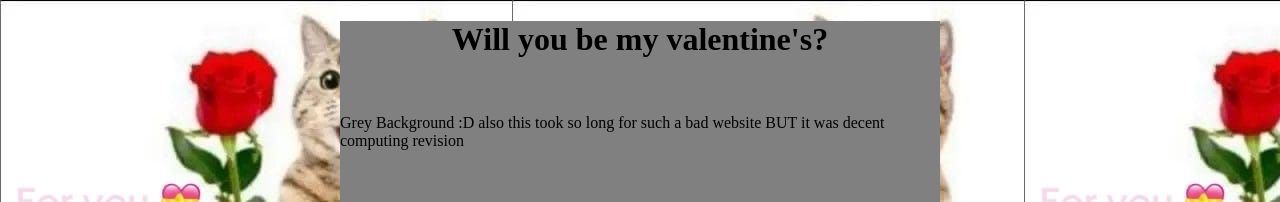
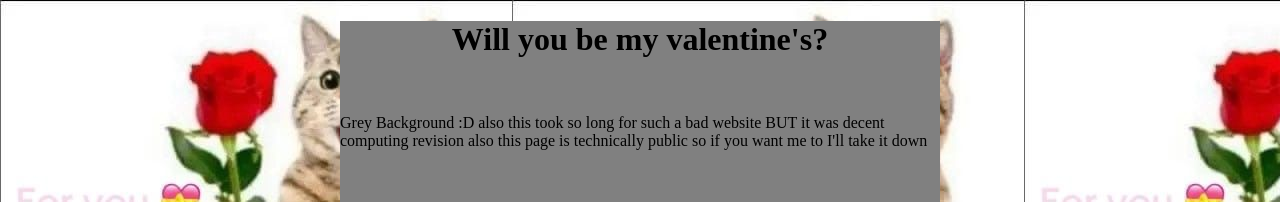
Before and after one commit to Crongan/JValentines.github.io, a plain HTML site: page index.html in a window 1280 px wide. Shown: the top 202 px of the page. Drawn offline with Linux system fonts and the light colour scheme; grey boxes are pictures that could not be loaded.

Commit message:
Update index.html

```diff
--- a/index.html
+++ b/index.html
@@ -13,7 +13,7 @@
 	<div>
 		<h1> Will you be my valentine's? </h1>
 		<br>
-			<p> Grey Background :D also this took so long for such a bad website BUT it was decent computing revision </P>
+			<p> Grey Background :D also this took so long for such a bad website BUT it was decent computing revision also this page is technically public so if you want me to I'll take it down </P>
 		<br><br>
 			<img src = "Photos/Anton.jpg" id = "LeftImage">
 			<img src = "Photos/Bear.jpg" id = "RightImage">
```
